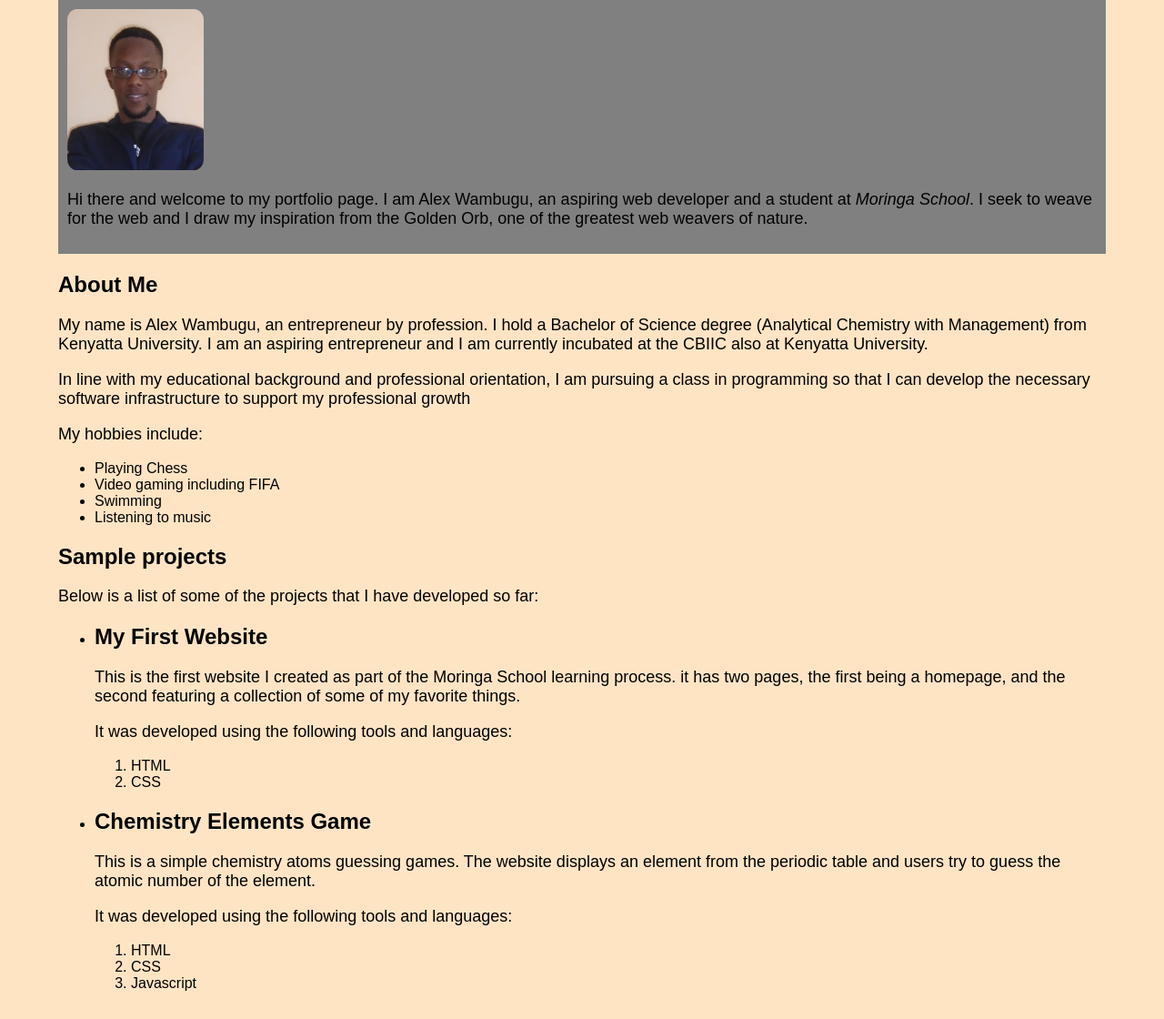
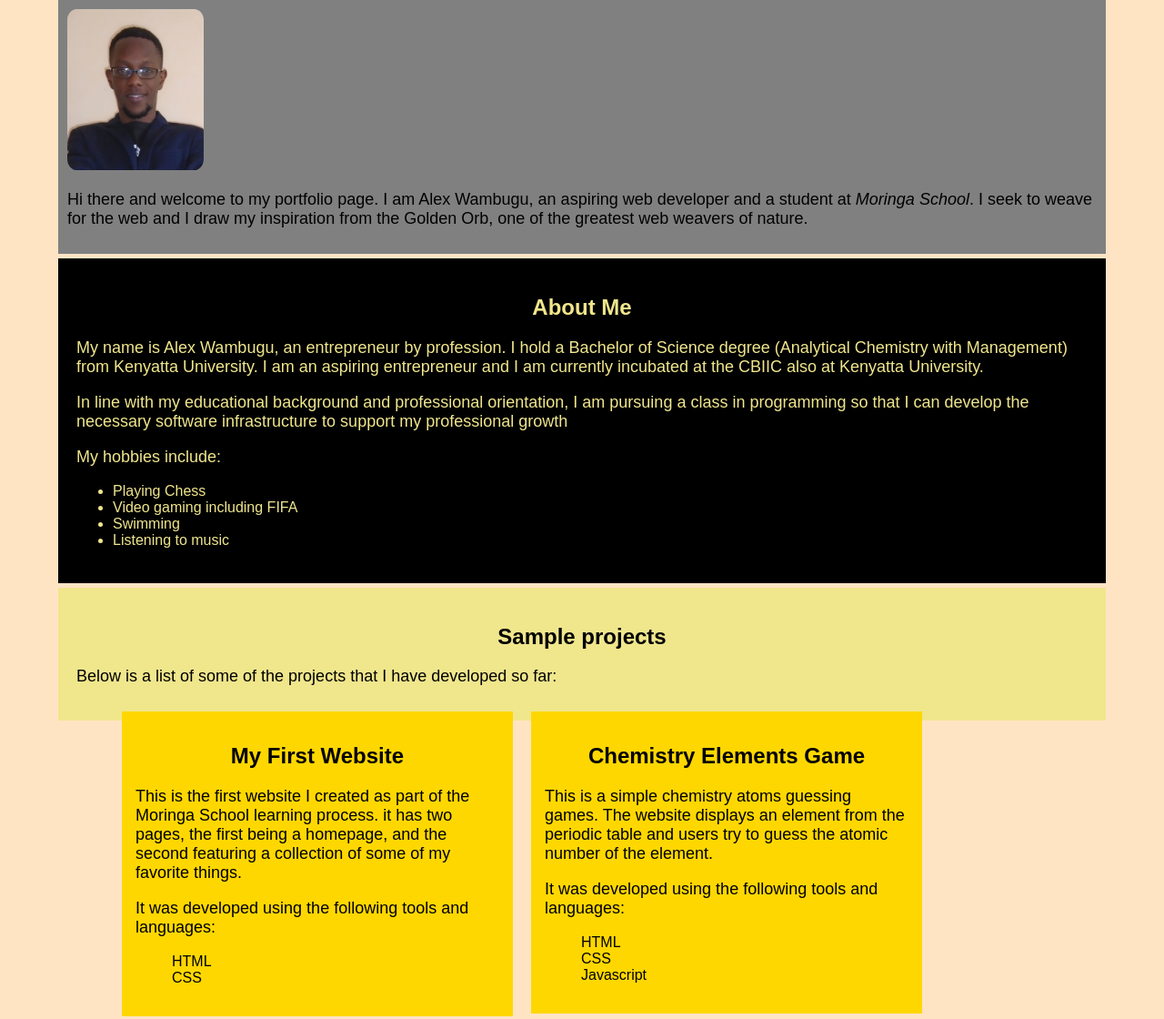
Before and after one commit to dinhcaradoc/alex-portfolio, a plain HTML site: page index.html in a window 1280 px wide. Shown: the whole page at 91% size. Drawn offline with Linux system fonts and the light colour scheme.

Commit message:
add further styling for the webpage

```diff
--- a/css/styles.css
+++ b/css/styles.css
@@ -13,7 +13,7 @@ p{
 }
 
 #displayimage{
-	left: 50%;
+	margin: auto;
 	width: 150px;
 	border-radius: 7%;
 	border-bottom: gold, solid, 5px;
@@ -25,3 +25,49 @@ p{
 	margin-bottom: 5px;
 	border-bottom: black, solid, 3px;
 }
+
+.about-me{
+	position: relative;
+	color: khaki;
+	background-color: black;
+	padding: 20px;
+	margin-bottom: 5px;
+	border-bottom: green;
+}
+
+.about-me h1{
+	text-align: center;
+}
+
+.projects {
+	position: relative;
+	padding: 20px;
+	margin: auto;
+	background-color: khaki;
+}
+
+.projects h1{
+	text-align: center;
+}
+
+.projects ul {
+	justify-content: space-around;
+}
+
+.projects ul li{
+	list-style: none;
+}
+
+.list-columns{
+	width: 400px;
+	float: left;
+	padding: 15px;
+	margin: 10px;
+	background-color: gold;
+	color: black;
+}
+
+.list-columns h2{
+	text-align: center;
+	font-weight: bolder;
+}
--- a/index.html
+++ b/index.html
@@ -30,7 +30,7 @@
 				<h1>Sample projects</h1>
 				<p>Below is a list of some of the projects that I have developed so far:</p>
 				<ul>
-					<li><h2>My First Website</h2>
+					<li class= "list-columns"><h2>My First Website</h2>
 					<p>This is the first website I created as part of the Moringa School learning process. it has two pages, the first being a homepage, and the second featuring a collection of some of my favorite things.</p>
 					<p>It was developed using the following tools and languages:
 						<ol>
@@ -39,7 +39,7 @@
 						</ol>
 					</p>
 					</li>
-					<li><h2>Chemistry Elements Game</h2>
+					<li class= "list-columns"><h2>Chemistry Elements Game</h2>
 						<p>This is a simple chemistry atoms guessing games. The website displays an element from the periodic table and users try to guess the atomic number of the element.</p>
 						<p>It was developed using the following tools and languages:
 							<ol>
```
